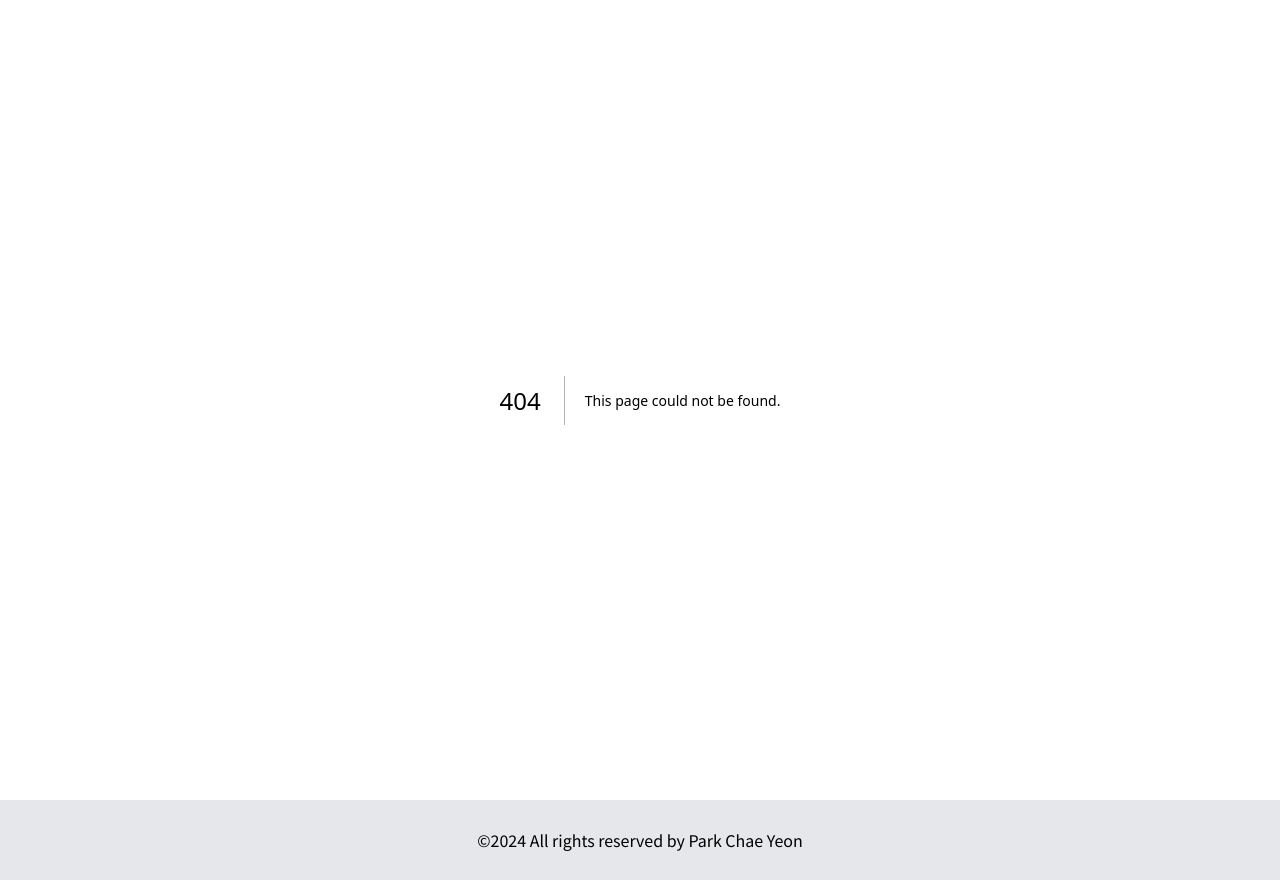
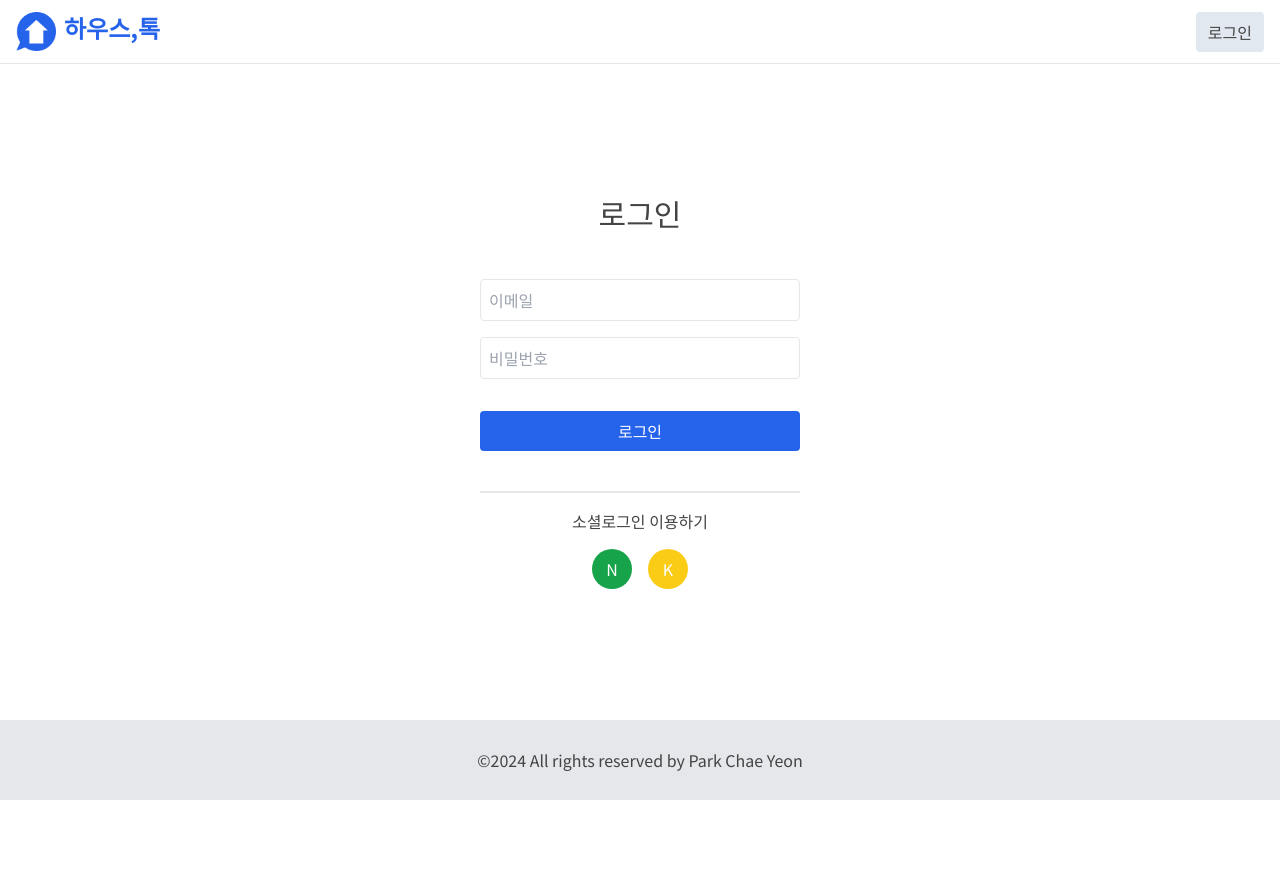
Before and after one commit to chaechae66/house-talk, a Next.js app: page /login in a window 1280 px wide. Before the commit this address had no page. After the commit the page ends 800 px from the top, so only its background shows below. Built offline with nearby package versions, Linux system fonts and the light colour scheme; no server answers.

Commit message:
Feat: 로그인 후 화면에서 사용자 정보 나오게만 구현

```diff
--- /dev/null
+++ b/src/app/(afterLogin)/home/page.tsx
@@ -0,0 +1,3 @@
+export default function Home() {
+  return <>552</>;
+}
--- /dev/null
+++ b/src/app/(afterLogin)/layout.tsx
@@ -0,0 +1,48 @@
+import { authOptions } from "@/pages/api/auth/[...nextauth]";
+import { getServerSession } from "next-auth";
+import Image from "next/image";
+import Link from "next/link";
+import { redirect } from "next/navigation";
+import { ReactNode } from "react";
+
+export default async function afterLoginLayout({
+  children,
+}: {
+  children: ReactNode;
+}) {
+  const session = await getServerSession(authOptions);
+  if (!session) {
+    redirect("/");
+  }
+  return (
+    <>
+      <header className="sticky top-0 flex h-16 items-center justify-between border-b-[1px] border-solid border-gray-200 bg-white px-4">
+        <Link href={"/home"} className="flex text-2xl font-bold text-primary">
+          <Image src={"/logo.png"} alt="메인로고" width={40} height={40} />
+          <h2 className="ml-2">하우스,톡</h2>
+        </Link>
+        <div>
+          {session.user?.image ? (
+            <Image
+              className="h-12 w-12 rounded-full"
+              src={session.user?.image}
+              alt={session.user?.name!}
+              width={40}
+              height={40}
+            />
+          ) : (
+            <div className="flex-center h-12 w-12 rounded-full bg-slate-400">
+              <Image
+                src="/no_image.svg"
+                alt="프로필사진 없음"
+                width={20}
+                height={20}
+              />
+            </div>
+          )}
+        </div>
+      </header>
+      <main className="h-[calc(100%-theme(space.36))] w-full">{children}</main>
+    </>
+  );
+}
--- /dev/null
+++ b/src/app/(beforeLogin)/login/page.tsx
@@ -0,0 +1,38 @@
+import Link from "next/link";
+import KakaoLogin from "../_components/kakaoLogin";
+import NaverLogin from "../_components/NaverLogin";
+
+export default function Login() {
+  return (
+    <div className="flex-center h-full w-full flex-col">
+      <h2 className="mb-12 text-3xl font-medium">로그인</h2>
+      <div className="w-80">
+        <form className="w-full">
+          <input
+            placeholder="이메일"
+            type="text"
+            className="mb-4 w-full rounded border-[1px] border-solid border-gray-200 p-2"
+          />
+          <br />
+          <input
+            placeholder="비밀번호"
+            type="password"
+            className="mb-8 w-full rounded border-[1px] border-solid border-gray-200 p-2"
+          />
+          <button
+            type="submit"
+            className="w-full rounded bg-primary p-2 text-center text-white"
+          >
+            로그인
+          </button>
+        </form>
+        <div className="mb-4 mt-10 h-0.5 w-full bg-gray-200"></div>
+        <h4 className="mb-4 w-full text-center">소셜로그인 이용하기</h4>
+        <div className="flex-center">
+          <NaverLogin />
+          <KakaoLogin />
+        </div>
+      </div>
+    </div>
+  );
+}
```
Also changed, not shown: public/logo.png (added), public/no_image.svg (added).
